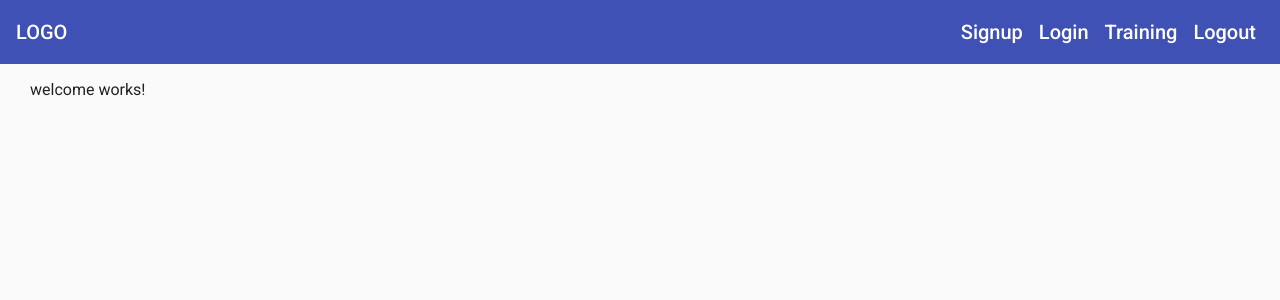
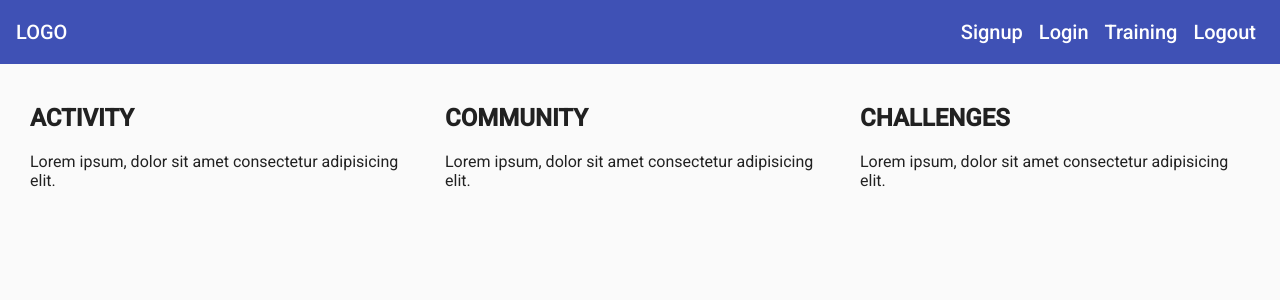
Before and after one commit to alcaidio/fitness-heroes, an Angular app: page / in a window 1280 px wide. Shown: the top 300 px of the page. Built offline with nearby package versions, Linux system fonts and the light colour scheme.

Commit message:
Add the welcome page

```diff
--- a/src/app/app.component.scss
+++ b/src/app/app.component.scss
@@ -1,5 +1,5 @@
 .container {
-    margin: 10px 30px;
+    margin: 20px 30px;
 }
 mat-sidenav-container, mat-sidenav-content, mat-sidenav {
     height: 100%;
--- a/src/app/welcome/welcome.component.html
+++ b/src/app/welcome/welcome.component.html
@@ -1 +1,14 @@
-<p>welcome works!</p>
+<div class="welcome" fxLayout="column"  fxLayout.gt-md="row" fxLayoutGap.gt-md="25px" fxLayoutAlign="center center">
+    <section>
+        <h1>Activity</h1>
+        <p>Lorem ipsum, dolor sit amet consectetur adipisicing elit.</p>
+    </section>
+    <section>
+        <h1>Community</h1>
+        <p>Lorem ipsum, dolor sit amet consectetur adipisicing elit.</p>
+    </section>
+    <section>
+        <h1>Challenges</h1>
+        <p>Lorem ipsum, dolor sit amet consectetur adipisicing elit.</p>
+    </section>
+</div>
--- a/src/app/welcome/welcome.component.scss
+++ b/src/app/welcome/welcome.component.scss
@@ -0,0 +1,3 @@
+h1 {
+    text-transform: uppercase;
+}
```
